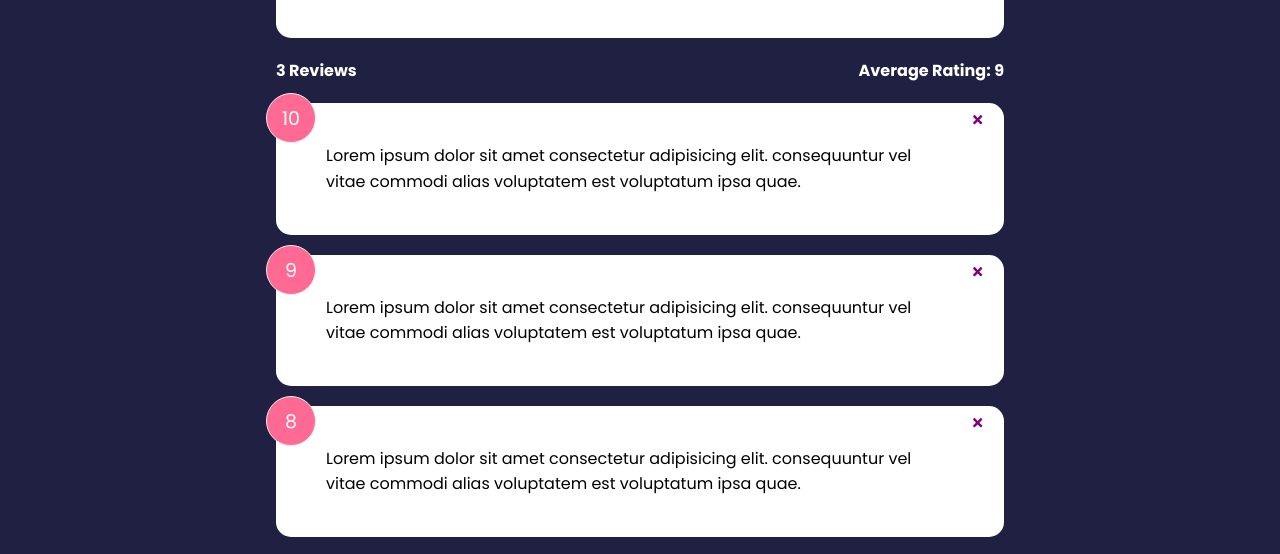
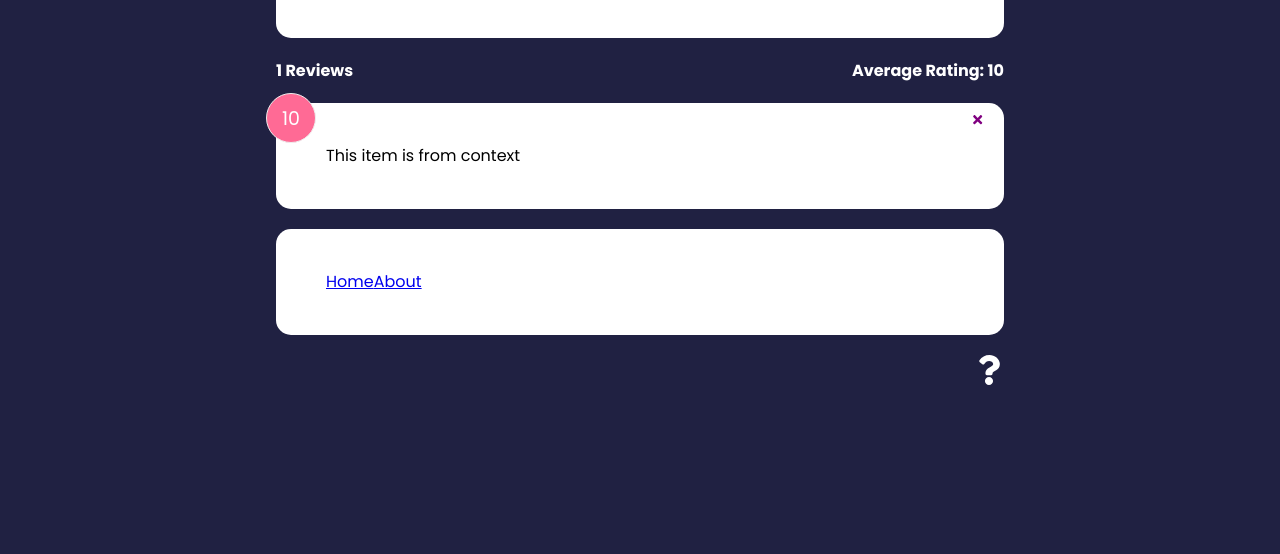
Before and after one commit to kokoaono/feedback-app, a React (Create React App) app: page / in a window 1280 px wide. Shown: the part 341-895 px from the top of the page. After the commit the page ends 800 px from the top, so only its background shows below. Built offline with nearby package versions, Linux system fonts and the light colour scheme.

Commit message:
add context hook

```diff
--- a/src/App.js
+++ b/src/App.js
@@ -1,12 +1,20 @@
 import { useState } from "react";
-import { BrowserRouter as Router, Route, Routes } from "react-router-dom";
+import {
+  BrowserRouter as Router,
+  Route,
+  Routes,
+  NavLink,
+} from "react-router-dom";
 import { v4 as uuidv4 } from "uuid";
 import FeedbackData from "./data/FeedbackData";
 import Header from "./components/Header";
 import FeedbackList from "./components/FeedbackList";
 import FeedbackStats from "./components/FeedbackStats";
 import FeedbackForm from "./components/FeedbackForm";
+import AboutIconLink from "./components/AboutIconLink";
 import About from "./pages/About";
+import { FeedbackProvider } from "./context/FeedbackContext";
+import Card from "./components/shared/Card";
 
 function App() {
   const [feedback, setFeedback] = useState(FeedbackData);
@@ -24,6 +32,7 @@
   };
 
   return (
+    <FeedbackProvider>
       <Router>
         <Header />
         <div className="container">
@@ -33,18 +42,25 @@
               element={
                 <>
                   <FeedbackForm handleAdd={addFeedback} />
-                <FeedbackStats feedback={feedback} />
-                <FeedbackList
-                  feedback={feedback}
-                  handleDelete={deleteFeedback}
-                />
+                  <FeedbackStats />
+                  <FeedbackList handleDelete={deleteFeedback} />
                 </>
               }
             />
             <Route path="/about" element={<About />} />
           </Routes>
+          <Card>
+            <NavLink to="/" activeClassName="active">
+              Home
+            </NavLink>
+            <NavLink to="/about" activeClassName="active">
+              About
+            </NavLink>
+          </Card>
+          <AboutIconLink />
         </div>
       </Router>
+    </FeedbackProvider>
   );
 }
 
--- /dev/null
+++ b/src/components/AboutIconLink.jsx
@@ -0,0 +1,14 @@
+import { FaQuestion } from "react-icons/fa";
+import { Link } from "react-router-dom";
+
+function AboutIconLink() {
+  return (
+    <div className="about-link">
+      <Link to="/about">
+        <FaQuestion size={30} />
+      </Link>
+    </div>
+  );
+}
+
+export default AboutIconLink;
--- a/src/components/FeedbackList.jsx
+++ b/src/components/FeedbackList.jsx
@@ -1,7 +1,10 @@
 import FeedbackItem from "./FeedbackItem";
+import { useContext } from "react";
+import FeedbackContext from "../context/FeedbackContext";
 import { motion, AnimatePresence } from "framer-motion";
 
-function FeedbackList({ feedback, handleDelete }) {
+function FeedbackList({ handleDelete }) {
+  const { feedback } = useContext(FeedbackContext);
   if (!feedback || feedback.length === 0) {
     return <p>No Feedback yet</p>;
   }
@@ -26,7 +29,7 @@
       </AnimatePresence>
     </div>
   );
-
+  //without animation
   // return (
   //   <div className="feedback-List">
 
--- a/src/components/FeedbackStats.jsx
+++ b/src/components/FeedbackStats.jsx
@@ -1,4 +1,8 @@
-function FeedbackStats({ feedback }) {
+import { useContext } from "react";
+import FeedbackContext from "../context/FeedbackContext";
+function FeedbackStats() {
+  const { feedback } = useContext(FeedbackContext);
+
   //calculate ratings avg
   let average =
     feedback.reduce((acc, cur) => {
--- /dev/null
+++ b/src/context/FeedbackContext.jsx
@@ -0,0 +1,16 @@
+import { useState, createContext } from "react";
+
+const FeedbackContext = createContext();
+
+export const FeedbackProvider = ({ children }) => {
+  const [feedback, setFeedback] = useState([
+    { id: 1, text: "This item is from context", rating: 10 },
+  ]);
+  return (
+    <FeedbackContext.Provider value={{ feedback }}>
+      {children}
+    </FeedbackContext.Provider>
+  );
+};
+
+export default FeedbackContext;
--- a/src/pages/About.jsx
+++ b/src/pages/About.jsx
@@ -1,9 +1,14 @@
+import { Link } from "react-router-dom";
 import Card from "../components/shared/Card";
+
 function About() {
   return (
     <Card>
       <div className="about">
         <h1>About</h1>
+        <p>
+          <Link to="/">Back to Home</Link>
+        </p>
       </div>
     </Card>
   );
```
Lines whose indentation alone changed are shown as unchanged.
